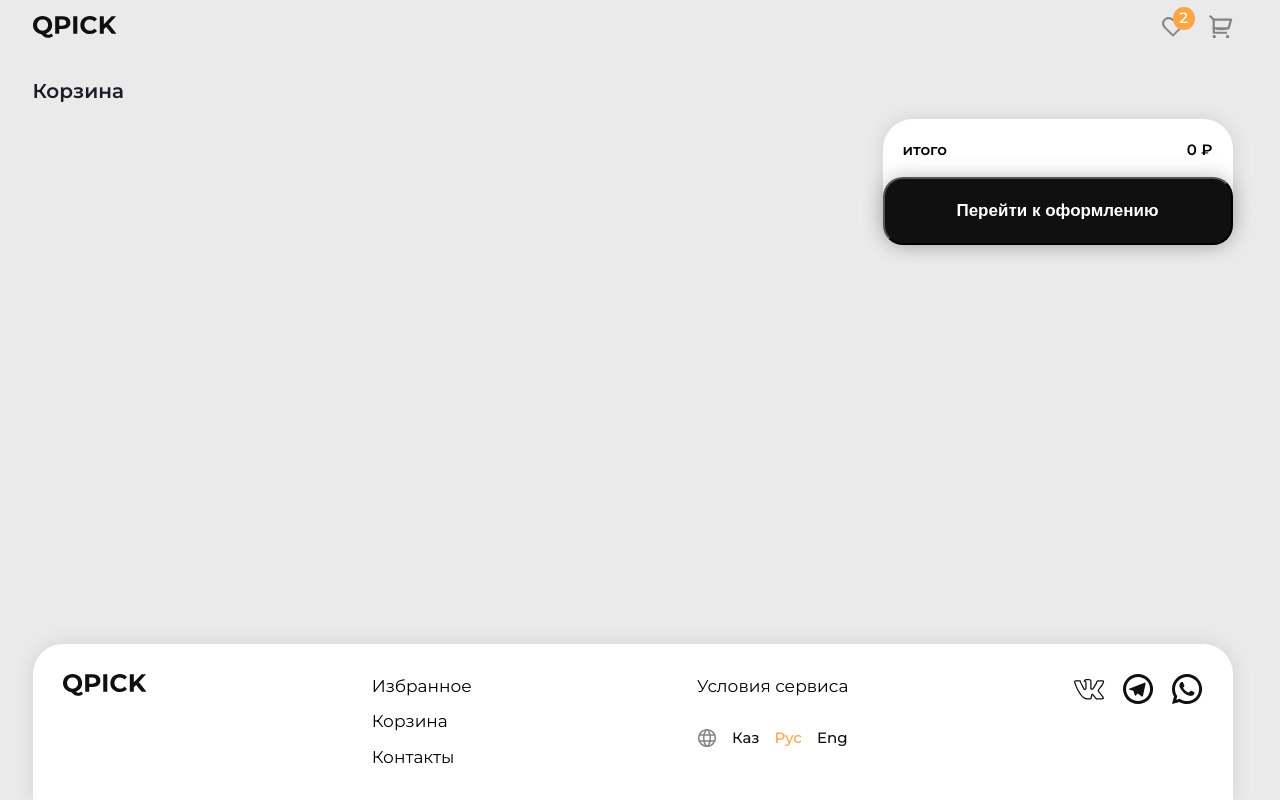
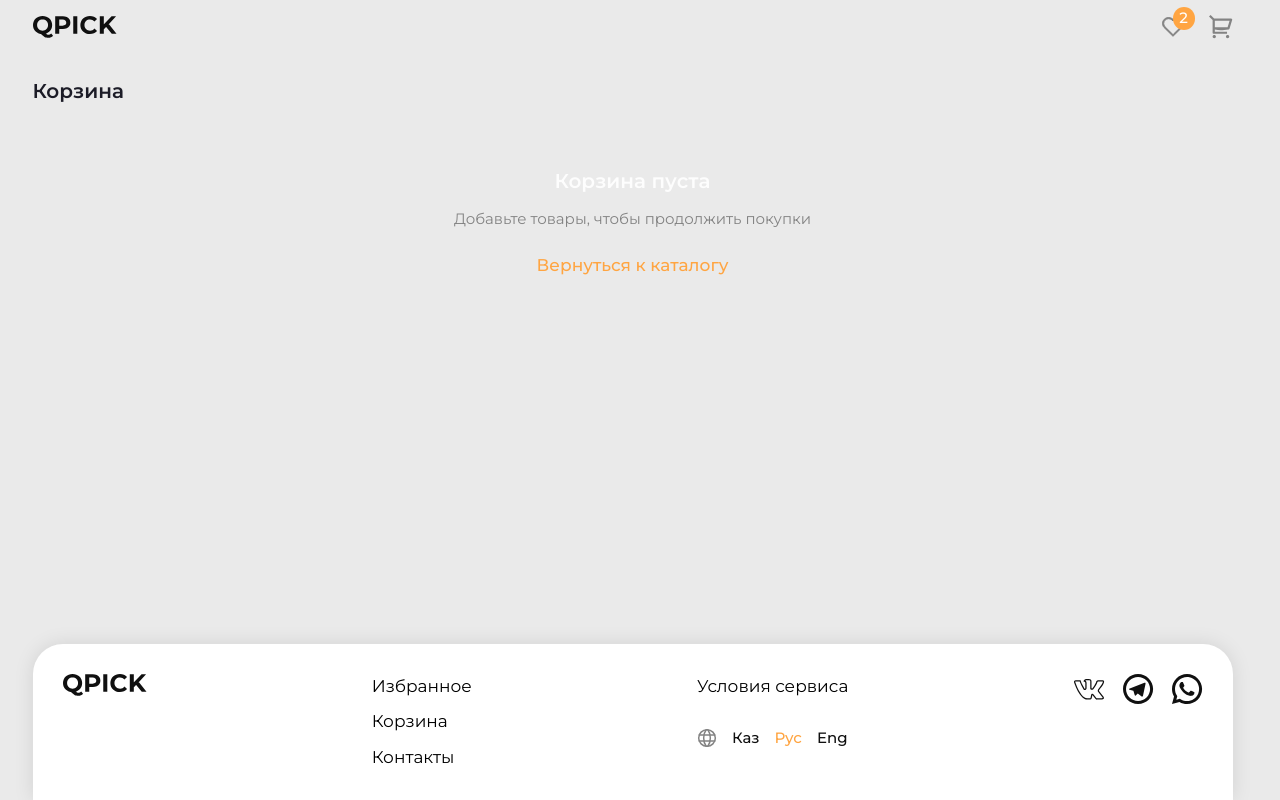
Before and after one commit to Dissperss/HeadphoneStore, a React (Vite) app: page /cart in a window 1280 px wide. Built offline with nearby package versions, Linux system fonts and the light colour scheme; the HTML template or start-up script is replaced by a standard one.

Commit message:
feat: EmptyCart component

```diff
--- /dev/null
+++ b/src/components/emptyCart/EmptyCart.module.css
@@ -0,0 +1,26 @@
+.empty {
+    margin-top: 60px;
+    display: flex;
+    flex-direction: column;
+    align-items: center;
+    gap: 12px;
+    text-align: center;
+}
+
+.title {
+    font-weight: var(--fw-semibold);
+    font-size: var(--fs-lg);
+}
+
+.text {
+    font-size: var(--fs-sm);
+    color: var(--gray);
+}
+
+.link {
+    margin-top: 10px;
+    font-size: var(--fs-md);
+    font-weight: var(--fw-medium);
+    color: var(--orange);
+    text-decoration: none;
+}
--- /dev/null
+++ b/src/components/emptyCart/EmptyCart.tsx
@@ -0,0 +1,16 @@
+import { Link } from "react-router-dom";
+import styles from "./EmptyCart.module.css";
+
+export const EmptyCart = () => {
+    return (
+        <div className={styles.empty}>
+            <h2 className={styles.title}>Корзина пуста</h2>
+            <p className={styles.text}>
+                Добавьте товары, чтобы продолжить покупки
+            </p>
+            <Link to="/" className={styles.link}>
+                Вернуться к каталогу
+            </Link>
+        </div>
+    );
+};
--- /dev/null
+++ b/src/components/emptyCart/index.ts
@@ -0,0 +1,3 @@
+import { EmptyCart } from "./EmptyCart";
+
+export { EmptyCart };
--- a/src/pages/CartPage/CartPage.tsx
+++ b/src/pages/CartPage/CartPage.tsx
@@ -1,12 +1,22 @@
 import { useContext } from "react";
 import { CartItem } from "../../components/cartItem";
 import { CartSummary } from "../../components/cartSummary";
+import { EmptyCart } from "../../components/emptyCart";
 import { CartContext } from "../../context/cart/cartContext";
 
 import styles from "./CartPage.module.css";
 
 export const CartPage = () => {
     const { cartItems } = useContext(CartContext);
+
+    if (cartItems.length === 0) {
+        return (
+            <div className={styles.cart}>
+                <h1 className={styles.title}>Корзина</h1>
+                <EmptyCart />
+            </div>
+        );
+    }
 
     return (
         <div className={styles.cart}>
```
